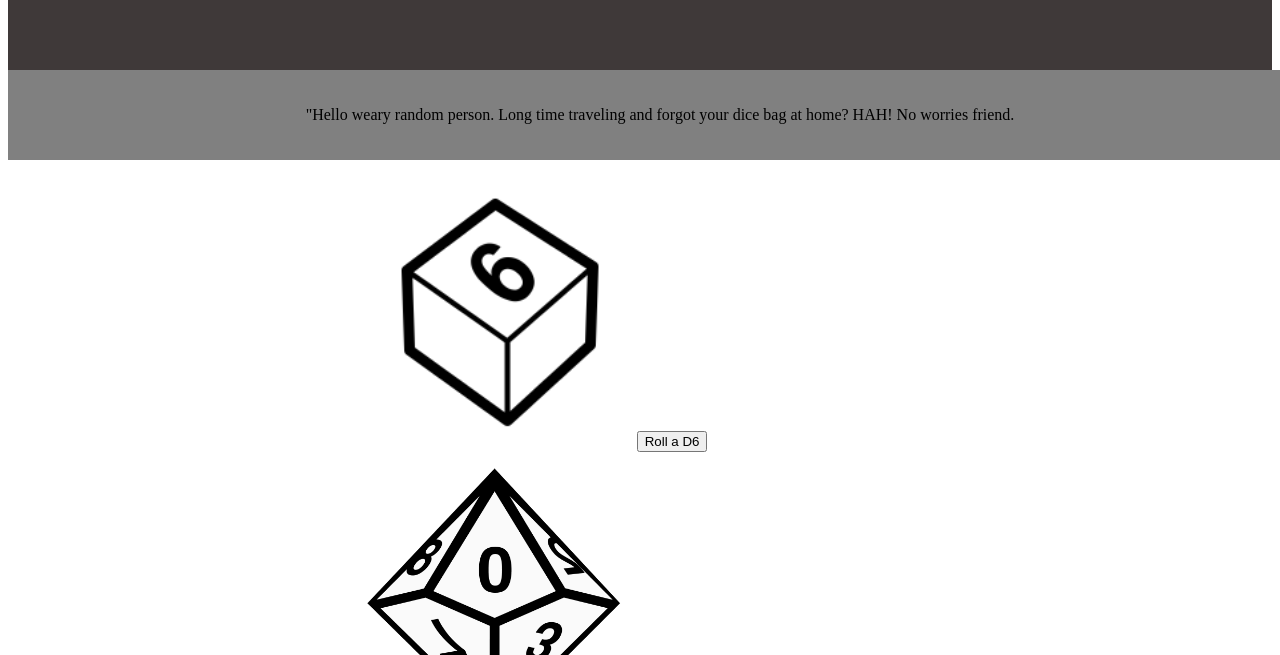
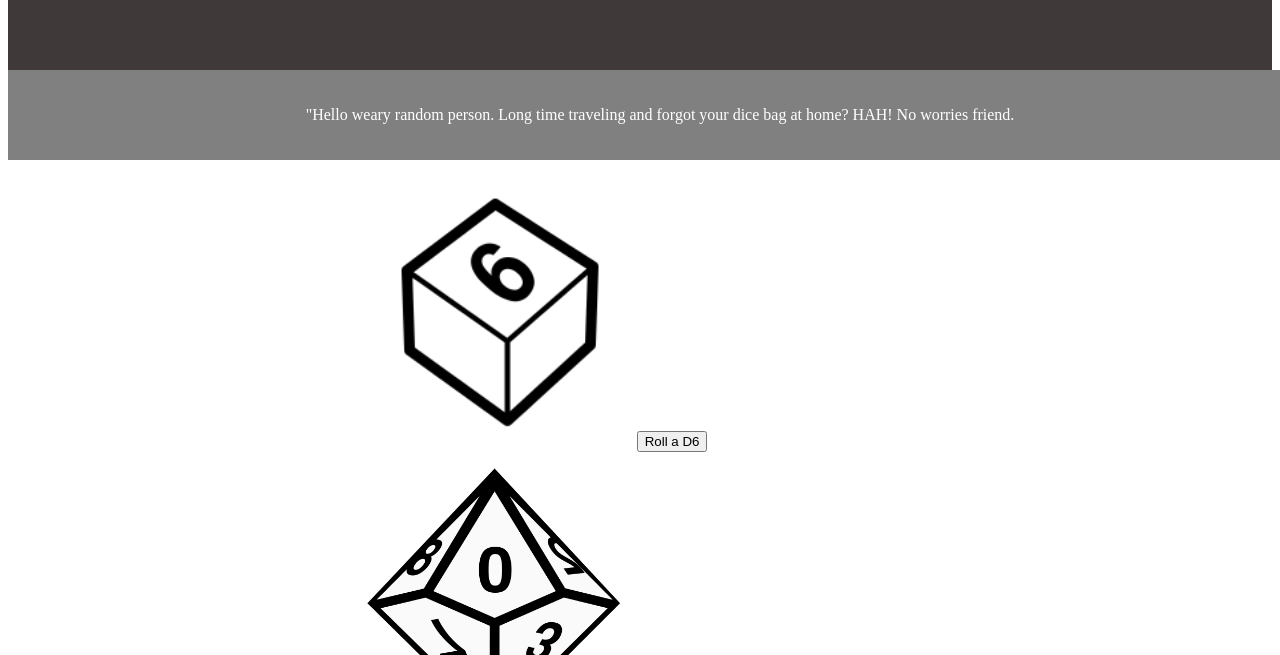
Before and after one commit to BrandonKS337/Lab-Exercise-1, a plain HTML site: page Index.html in a window 1280 px wide. Shown: the part 145-800 px from the top of the page. Drawn offline with Linux system fonts and the light colour scheme.

```diff
--- a/Style.css
+++ b/Style.css
@@ -20,11 +20,13 @@
 
   /* make description take up left side of screen with dice to the right of it */
   nav {
+    color: white;
     text-align:center;
     width: 100%;
     height: 100%;
     background: grey;
     padding: 20px;
+    margin: 10;
   }
 
   article {
```
Also changed, not shown: dice.js (+9 -5 lines).
